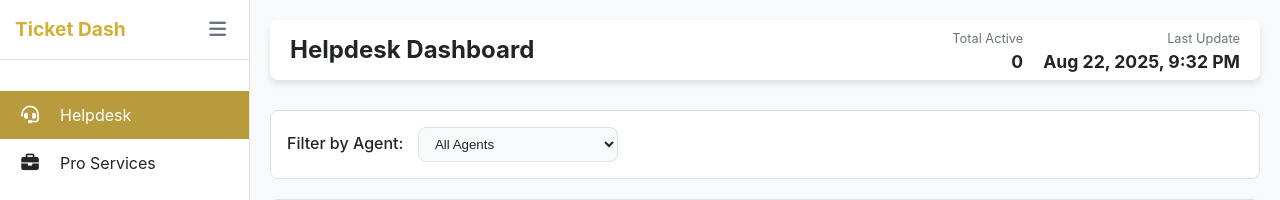
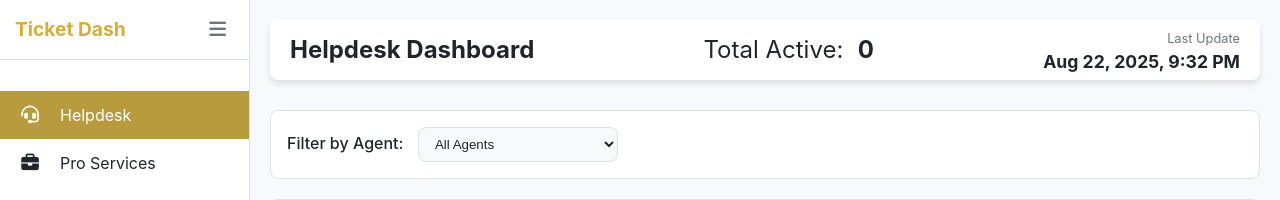
Before and after one commit to hamnertime/ticket-dash, a Flask app: page /helpdesk in a window 1280 px wide. Shown: the top 200 px of the page. Run offline with Flask 3, Linux system fonts and the light colour scheme; data that the repository does not hold is empty.

Commit message:
theme overhaul

```diff
--- a/static/css/components.css
+++ b/static/css/components.css
@@ -15,6 +15,10 @@
 .sidebar-toggle-btn:hover {
     background-color: var(--accent-hover); /* Gold background on hover */
     color: var(--text-light); /* White icon on hover */
+}
+
+.sidebar-toggle-btn:focus, .theme-toggle-btn:focus {
+    outline: none; /* Removes the border on click/focus */
 }
 
 .theme-toggle-btn {
--- a/static/css/layouts.css
+++ b/static/css/layouts.css
@@ -142,6 +142,18 @@ body.sidebar-collapsed .main-content {
     flex-grow: 1;
     display: flex;
     justify-content: center;
+    align-items: center;
+}
+
+.header-center .info-metric span,
+.header-center .info-metric strong {
+    font-size: 1.5rem;
+    color: var(--text-primary);
+    display: inline; /* Override default block display */
+}
+
+.header-center .info-metric strong {
+    margin-left: 10px; /* Space between label and number */
 }
 
 .header-right {
--- a/templates/layout.html
+++ b/templates/layout.html
@@ -52,11 +52,13 @@
             <div class="header-left">
                 <h1>{{ page_title_display }} Dashboard</h1>
             </div>
-            <div class="header-right">
-                <div class="info-metric">
-                    <span>Total Active</span>
+            <div class="header-center">
+                <div class="info-metric centered">
+                    <span>Total Active:</span>
                     <strong id="total-active-items-count">{{ s1_items|length + s2_items|length + s3_items|length + s4_items|length }}</strong>
                 </div>
+            </div>
+            <div class="header-right">
                 <div class="info-metric">
                     <span>Last Update</span>
                     <strong id="dashboard-generated-time">Loading...</strong>
```
